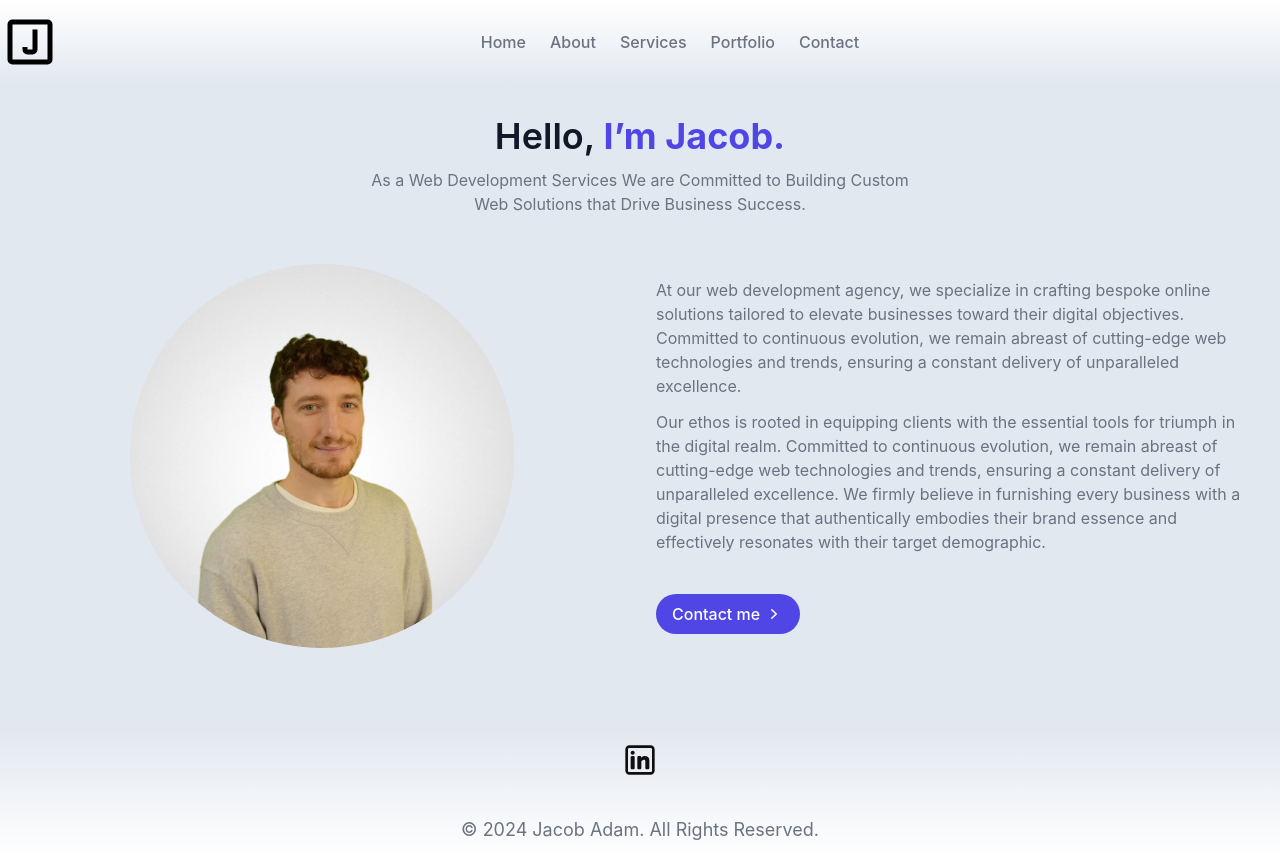
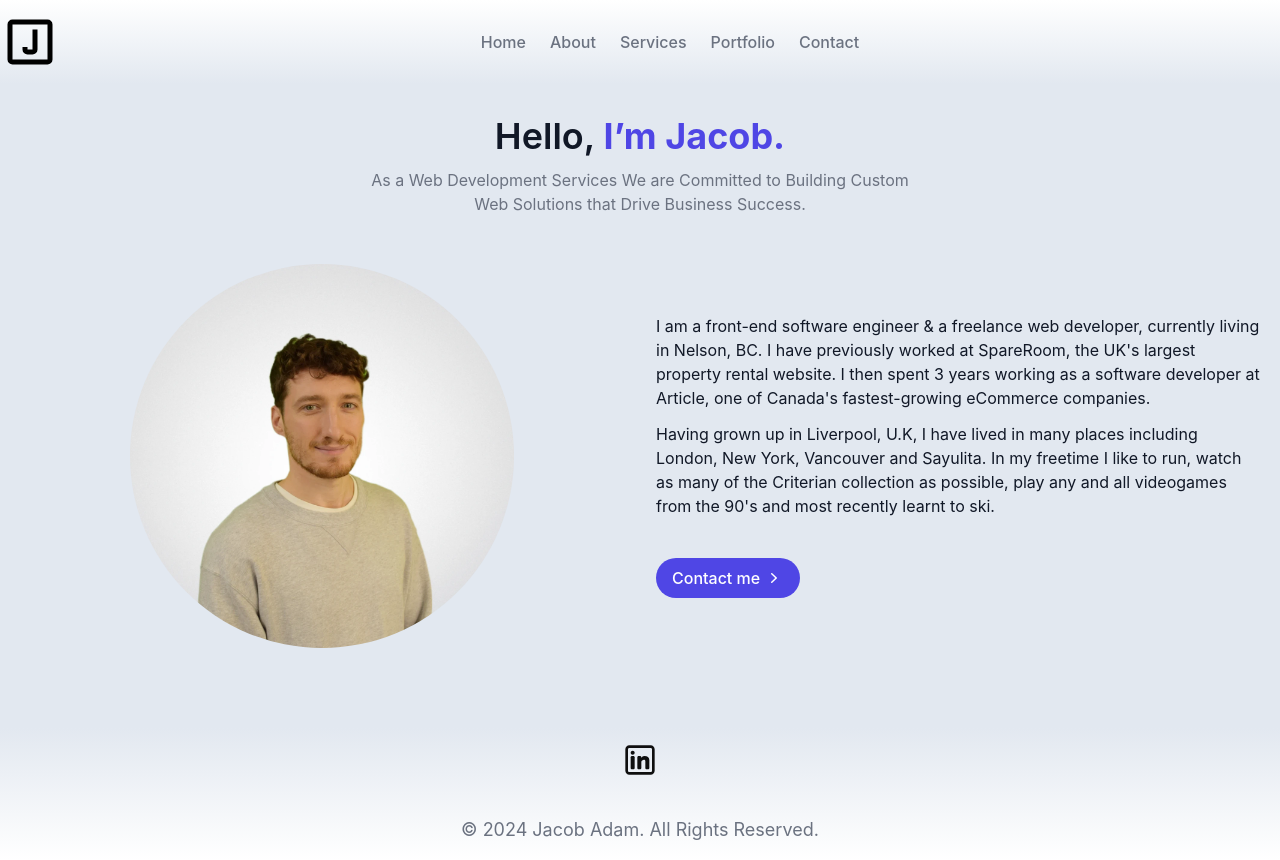
Before and after one commit to jacobadam/jacobadamdeveloper, a React (Create React App) app: page /about in a window 1280 px wide. Built offline with nearby package versions, Linux system fonts and the light colour scheme.

Commit message:
update about section

```diff
--- a/src/About.js
+++ b/src/About.js
@@ -29,22 +29,19 @@ export default function About() {
             {/* Text Content Section */}
             <div className="flex-col justify-center lg:items-start items-center gap-10 inline-flex">
               <div className="flex-col justify-center items-start gap-3 flex">
-                <p className="text-gray-500 text-sm lg:text-base font-normal leading-relaxed lg:text-start text-center px-8 md:px-0">
-                  At our web development agency, we specialize in crafting
-                  bespoke online solutions tailored to elevate businesses toward
-                  their digital objectives. Committed to continuous evolution,
-                  we remain abreast of cutting-edge web technologies and trends,
-                  ensuring a constant delivery of unparalleled excellence.
+                <p className="text-gray-900 text-sm lg:text-base font-normal leading-relaxed lg:text-start text-center px-8 md:px-0">
+                  I am a front-end software engineer & a freelance web
+                  developer, currently living in Nelson, BC. I have previously
+                  worked at SpareRoom, the UK's largest property rental website.
+                  I then spent 3 years working as a software developer at
+                  Article, one of Canada's fastest-growing eCommerce companies.
                 </p>
-                <p className="text-gray-500 text-sm lg:text-base font-normal leading-relaxed lg:text-start text-center px-8 md:px-0">
-                  Our ethos is rooted in equipping clients with the essential
-                  tools for triumph in the digital realm. Committed to
-                  continuous evolution, we remain abreast of cutting-edge web
-                  technologies and trends, ensuring a constant delivery of
-                  unparalleled excellence. We firmly believe in furnishing every
-                  business with a digital presence that authentically embodies
-                  their brand essence and effectively resonates with their
-                  target demographic.
+                <p className="text-gray-900 text-sm lg:text-base font-normal leading-relaxed lg:text-start text-center px-8 md:px-0">
+                  Having grown up in Liverpool, U.K, I have lived in many places
+                  including London, New York, Vancouver and Sayulita. In my
+                  freetime I like to run, watch as many of the Criterian
+                  collection as possible, play any and all videogames from the
+                  90's and most recently learnt to ski.
                 </p>
               </div>
 
```
